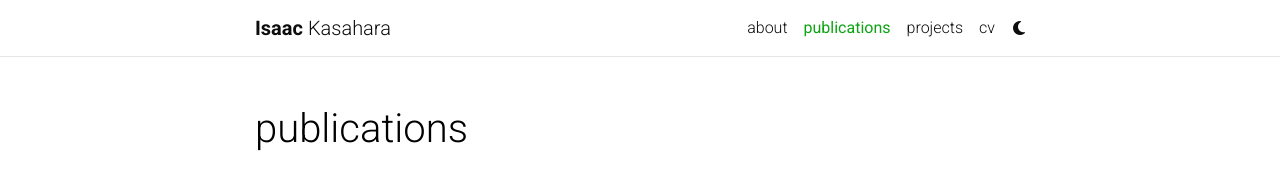
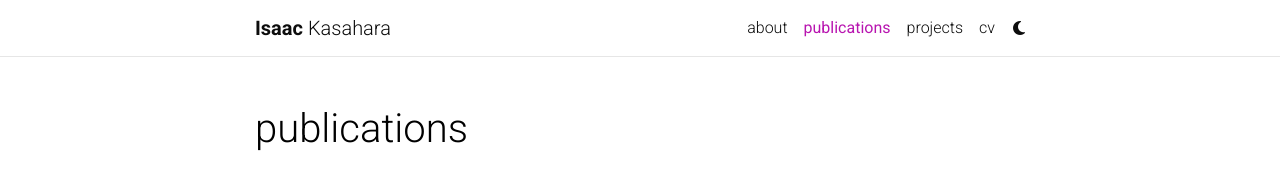
Before and after one commit to Kasai2020/Kasai2020.github.io, a Jekyll site: the page built from _pages/publications.md, in a window 1280 px wide. Shown: the top 183 px of the page. Built offline with Jekyll 4.4.1, drawn with Linux system fonts in a browser that asks for light colours; comment, search, counter and statistics services are not loaded; a style sheet for code colours, icons or effects is not loaded.

Commit message:
Update _themes.scss

```diff
--- a/_sass/_themes.scss
+++ b/_sass/_themes.scss
@@ -7,8 +7,8 @@
   --global-code-bg-color: #{$code-bg-color-light};
   --global-text-color: #{$black-color};
   --global-text-color-light: #{$grey-color};
-  --global-theme-color: #{$green-color-dark};
-  --global-hover-color: #{$green-color-dark};
+  --global-theme-color: #{$purple-color};
+  --global-hover-color: #{$purple-color};
   --global-hover-text-color: #{$white-color};
   --global-footer-bg-color: #{$grey-color-dark};
   --global-footer-text-color: #{$grey-color-light};
```
